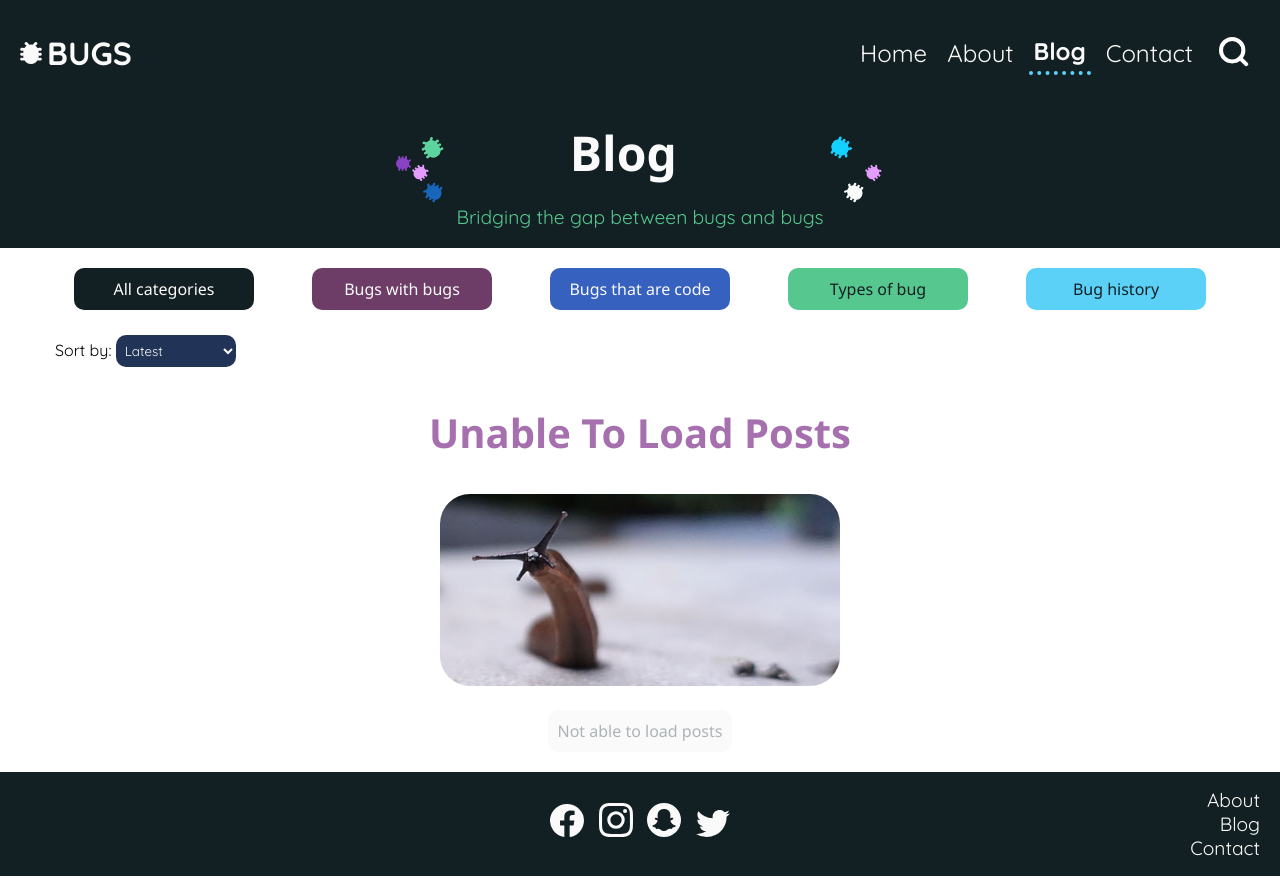
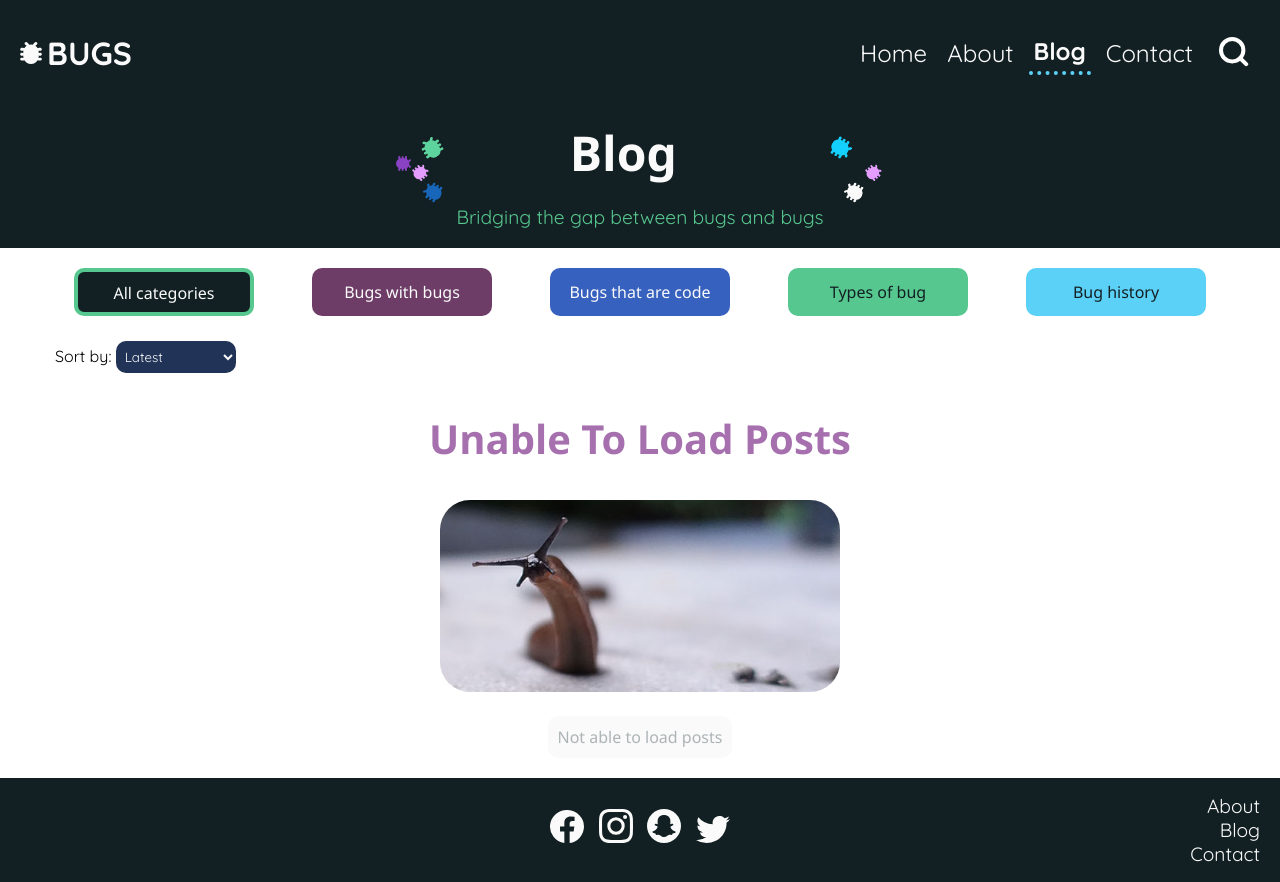
Before and after one commit to Noroff-FEU-Assignments/project-exam-1-Soph-H-P, a plain HTML site: page blog.html in a window 1280 px wide. Both pictures are taken after a click on the button "All categories". Drawn offline with Linux system fonts and the light colour scheme; no server answers; a web font is replaced by a local one.

Commit message:
added border to selected catagiry filters

```diff
--- a/js/blog.js
+++ b/js/blog.js
@@ -8,10 +8,20 @@ renderBlogPosts(fetchPosts(postsUrl + order));
 //Filter categories buttons
 
 const allCategoriesButton = document.querySelector("#all-categories");
+allCategoriesButton.style.border = "solid 4px var(--color-1)";
+const bugsWithBugsButton = document.querySelector("#bugs-with-bugs");
+const bugsAreCodeButton = document.querySelector("#bugs-that-are-code");
+const typesOfBugButton = document.querySelector("#types-of-bug");
+const bugHistoryButton = document.querySelector("#bug-history");
 let currentCategory = null;
 let categoryUrl;
 
 allCategoriesButton.addEventListener("click", () => {
+  bugsWithBugsButton.style.border = "none";
+  bugsAreCodeButton.style.border = "none";
+  typesOfBugButton.style.border = "none";
+  bugHistoryButton.style.border = "none";
+  allCategoriesButton.style.border = "solid 4px var(--color-1)";
   renderBlogPosts(fetchPosts(postsUrl + order));
   currentCategory = null;
   offsetPosts = 0;
@@ -25,12 +35,18 @@ let viewMoreButtonUrl;
 const categoryFilterButtons = document.querySelectorAll(".category_filter");
 categoryFilterButtons.forEach((button) => {
   button.addEventListener("click", (event) => {
+    allCategoriesButton.style.border = "none";
+    bugsWithBugsButton.style.border = "none";
+    bugsAreCodeButton.style.border = "none";
+    typesOfBugButton.style.border = "none";
+    bugHistoryButton.style.border = "none";
     postsToView = 6;
     offsetPosts = 0;
     const categoryId = event.target.dataset.category;
     currentCategory = categoryId;
     categoryUrl = `https://soph-web-dev.eu/bug-blog/wp-json/wp/v2/posts?_embed&categories=${categoryId}&per_page=6`;
     renderBlogPosts(fetchPosts(categoryUrl + order));
+    button.style.border = "solid 5px var(--color-5)";
   });
 });
 
--- a/styles/blog.css
+++ b/styles/blog.css
@@ -18,7 +18,8 @@
   font-size: 1rem;
   border-radius: 10px;
   transition: all 0.4s ease 0s;
-  width: 180px;
+  min-width: 180px;
+  height: 3rem;
 }
 
 .category_filter:hover,
```
Also changed, not shown: 1 other file.
